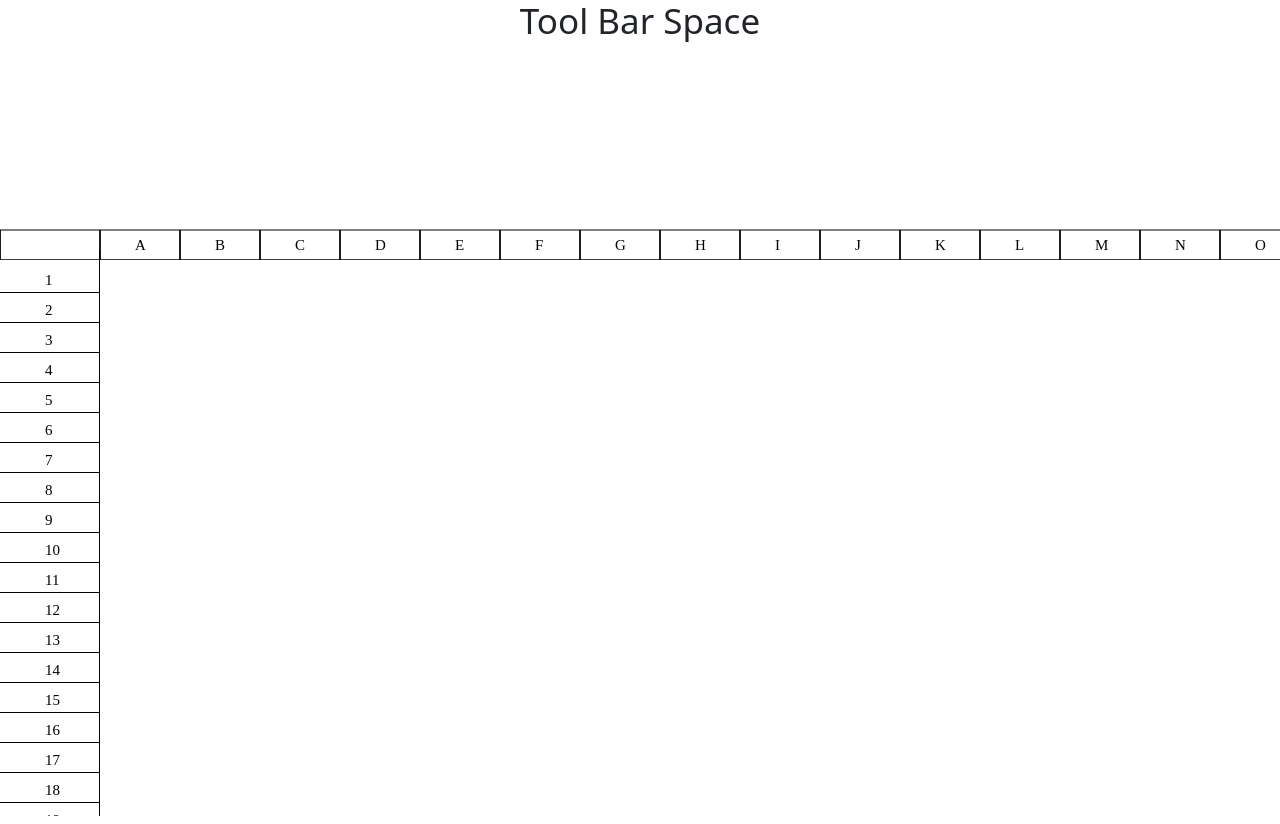
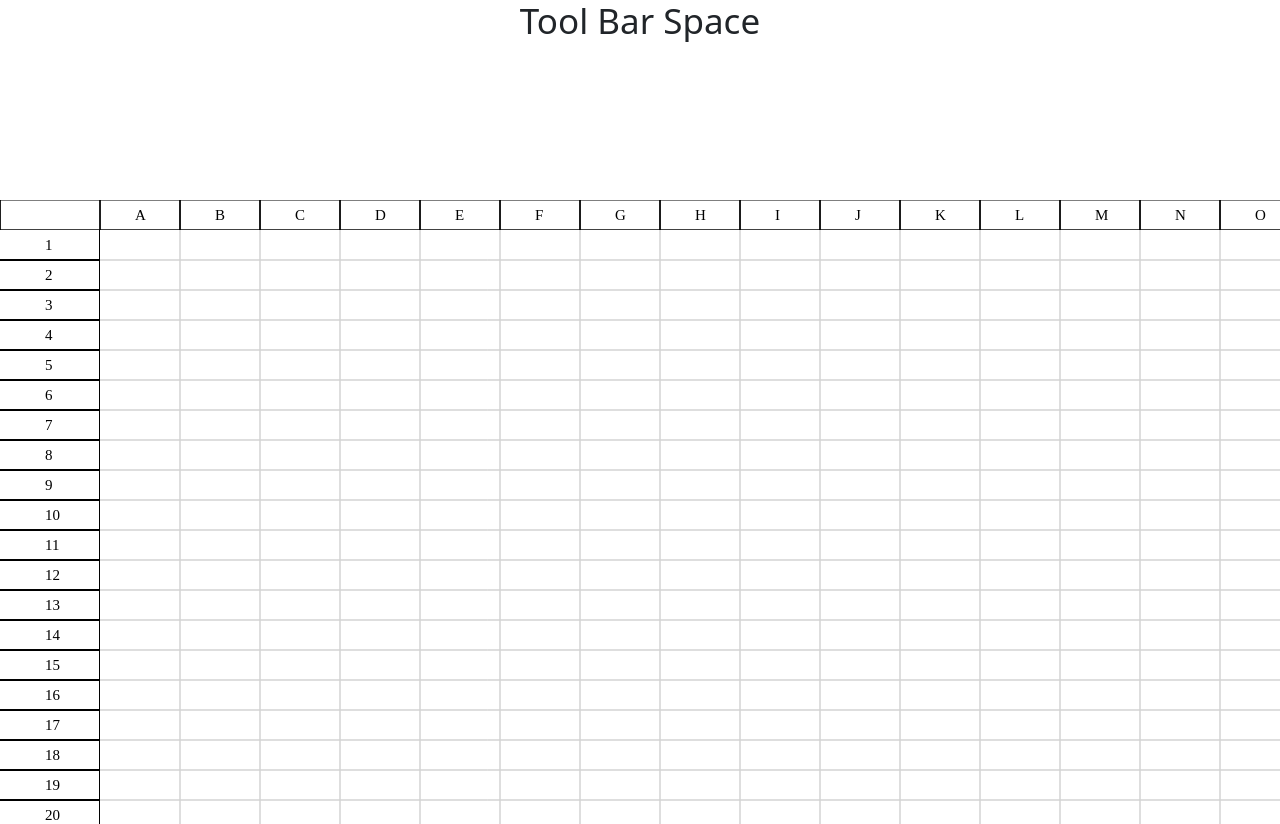
Before and after one commit to NathanaelEastwood/SheetAI, a React (Vite) app: page / in a window 1280 px wide. Built offline with nearby package versions, Linux system fonts and the light colour scheme.

Commit message:
Added the table element, applied some fixes to prevent canvas stretching.

```diff
--- a/src/Components/Sidebar.tsx
+++ b/src/Components/Sidebar.tsx
@@ -1,17 +1,19 @@
-import {useEffect, useRef, useState} from "react";
+import React, {forwardRef, useEffect, useRef, useState} from "react";
 
 interface SidebarProps {
     style?: React.CSSProperties;
 }
 
-const Sidebar: React.FC<SidebarProps> = ({ style }) => {
+const Sidebar = forwardRef<HTMLCanvasElement, SidebarProps>((props, ref) => {
+    const { style } = props;
+    const localCanvasRef = useRef<HTMLCanvasElement>(null);
     const [height, setWidth] = useState<number>(50);
     const [startingNumber, setStartingLetter] = useState<number>(1);
     const [rowHeadings, setRowHeadings] = useState<number[]>(() => generateRowHeadings(startingNumber, height));
     const canvasRef = useRef<HTMLCanvasElement>(null);
 
     useEffect(() => {
-        const canvas = canvasRef.current;
+        const canvas = (ref as React.RefObject<HTMLCanvasElement>)?.current || localCanvasRef.current;
         if (canvas) {
             const ctx = canvas.getContext("2d");
 
@@ -19,7 +21,7 @@ const Sidebar: React.FC<SidebarProps> = ({ style }) => {
                 // Get the dynamic height value using window.innerHeight for 100vh
                 let calculatedHeight: number = window.innerHeight - 50;
                 let calculatedWidth: number = style?.width ? parseInt(style.width.toString(), 10) : 100; // 50px adjustment (same as '50px' in the calc)
-                 // Default to 100 if no width is given
+                // Default to 100 if no width is given
                 // Set canvas width and height dynamically
                 canvas.width = calculatedWidth
                 canvas.height = calculatedHeight;
@@ -32,11 +34,11 @@ const Sidebar: React.FC<SidebarProps> = ({ style }) => {
                 ctx.lineTo(100, calculatedHeight)
 
                 rowHeadings.forEach((value: number, index: number) => {
-                    ctx.moveTo(0, 30 * index + 42.5);
-                    ctx.lineTo(100, 30 * index + 42.5);
+                    ctx.moveTo(0, 30 * index + 30);
+                    ctx.lineTo(100, 30 * index + 30);
 
                     ctx.stroke();
-                    const y = 30 * index + 35; // Calculate y-coordinate for each number
+                    const y = 30 * index + 20; // Calculate y-coordinate for each number
                     const x = 45; // Fixed x-coordinate
                     ctx.fillText(String(value), x, y);
                 });
@@ -44,8 +46,8 @@ const Sidebar: React.FC<SidebarProps> = ({ style }) => {
         }
     }, [rowHeadings, style]); // Add style to the dependencies array
 
-    return <canvas ref={canvasRef} style={style}></canvas>; // Apply the style prop to canvas
-};
+    return <canvas ref={ref || localCanvasRef} style={style}></canvas>; // Apply the style prop to canvas
+});
 
 export default Sidebar;
 
--- a/src/Components/Table.tsx
+++ b/src/Components/Table.tsx
@@ -1,13 +1,41 @@
-import TableProperties from "../Entities/TableProperties";
-import Col from "react-bootstrap/Col";
-import Row from "react-bootstrap/Row";
-import TableHead from "../Deprecated/TableHead";
-import TableRow from "../Deprecated/TableRow";
+import React, { forwardRef, useEffect, useRef } from "react";
 
-const Table: React.FC = () => {
-    return (
-        <canvas width={1950} height={1000}></canvas>
-    )
+interface TableProperties {
+    style?: React.CSSProperties;
+    width: number;
+    height: number;
 }
 
+const Table = forwardRef<HTMLCanvasElement, TableProperties>((tableProperties, ref) => {
+    const localCanvasRef = useRef<HTMLCanvasElement>(null);
+    useEffect(() => {
+        const canvas = (ref as React.RefObject<HTMLCanvasElement>)?.current || localCanvasRef.current;
+        if (canvas) {
+            const ctx = canvas.getContext("2d");
+            if (ctx) {
+                // Draw table cells
+                for (let i = 2; i < tableProperties.height + 2; i++) {
+                    ctx.beginPath();
+                    ctx.lineWidth = 1;
+                    ctx.strokeStyle = "#D3D3D3";
+                    ctx.moveTo(0, (30 * i));
+                    ctx.lineTo(canvas.width, (30 * i));
+                    ctx.stroke();
+                }
+
+                for (let j = 2; j < tableProperties.width + 2; j++) {
+                    ctx.beginPath();
+                    ctx.lineWidth = 1;
+                    ctx.strokeStyle = "#D3D3D3";
+                    ctx.moveTo(80 * j + 20, 0);
+                    ctx.lineTo(80 * j + 20, canvas.height); // Correct logic for cell lines
+                    ctx.stroke();
+                }
+            }
+        }
+    }, [tableProperties, ref]);
+
+    return <canvas ref={ref || localCanvasRef} width={1950} height={1000} style={tableProperties.style}></canvas>;
+});
+
 export default Table;
--- a/src/Components/TableContainer.tsx
+++ b/src/Components/TableContainer.tsx
@@ -2,43 +2,68 @@ import React, {useEffect, useRef, useState} from "react";
 import Table from "../Components/Table";
 import Sidebar from "./Sidebar";
 import Topbar from "./Topbar";
+import sidebar from "./Sidebar";
 
 const TableContainer: React.FC = () => {
     const containerRef = useRef<HTMLDivElement>(null);
-    const tableRef = useRef<HTMLDivElement>(null);
-    const tableHeight = useState(1000)
-    const tableWidth = useState(2000)
+    const tableRef = useRef<HTMLCanvasElement>(null);
+    const topRef = useRef<HTMLCanvasElement>(null);
+    const sideRef = useRef<HTMLCanvasElement>(null);
 
     useEffect(() => {
-        if (containerRef.current && tableRef.current) {
-            const container = containerRef.current;
-            const table = tableRef.current;
+        const handleScroll = (event: Event) => {
+            const target = event.target as HTMLDivElement;
+            const scrollX = target.scrollLeft; // Horizontal scroll position
+            const scrollY = target.scrollTop;  // Vertical scroll position
+            const containerLeft = containerRef.current.offsetLeft || 0;
+            const containerTop = containerRef.current.offsetTop || 0;
 
-            // Dimensions for Topbar and Sidebar
-            const sidebarWidth = 200; // Adjust to match Sidebar width
-            const topbarHeight = 50; // Adjust to match Topbar height
+            console.log(containerLeft, containerTop);
 
-            // Calculate available space for the Table
-            const availableWidth = container.offsetWidth - sidebarWidth;
-            const availableHeight = container.offsetHeight - topbarHeight;
+            // TODO: Fix the issue where scrolling both X and Y directions, causes one scroll bar to snap back.
 
-            // Resize and center the Table dynamically
-            table.style.width = `${availableWidth * 0.6}px`; // 60% of available width
-            table.style.height = `${availableHeight * 0.6}px`; // 60% of available height
-            table.style.position = "absolute";
-            table.style.left = `${(availableWidth - table.offsetWidth) / 2}px`;
-            table.style.top = `${(availableHeight - table.offsetHeight) / 2 + topbarHeight}px`;
+            if (scrollY !== 0 && topRef.current) {
+                topRef.current.style.position = "fixed";
+                topRef.current.style.left = `${containerLeft}px`;  // Added 'px'
+                topRef.current.style.top = `${containerTop}px`;    // Added 'px'
+            } else if (topRef.current) {
+                topRef.current.style.position = "absolute";
+                topRef.current.style.left = "0px";  // Reset left
+                topRef.current.style.top = "0px";   // Reset top
+
+            }
+
+            if (scrollX !== 0 && sideRef.current) {
+                sideRef.current.style.position = "fixed";
+                sideRef.current.style.left = `${containerLeft}px`;  // Added 'px'
+                sideRef.current.style.top = `${containerTop + 30}px`;    // Added 'px'
+            } else if (sideRef.current) {
+                sideRef.current.style.position = "absolute";
+                sideRef.current.style.left = "0px";  // Reset left
+                sideRef.current.style.top = "30px";   // Reset top
+            }
+        };
+
+        const container = containerRef.current;
+        if (container) {
+            container.addEventListener("scroll", handleScroll);
         }
+
+        return () => {
+            if (container) {
+                container.removeEventListener("scroll", handleScroll);
+            }
+        };
     }, []);
 
+
     return (
-
             <div
                 className="canvasContainer"
                 style={{
                     position: "absolute",
                     width: "100vw",
-                    height: "77vh", // Ensure full viewport height
+                    height: "78vh", // Ensure full viewport height
                     margin: 0, // Remove any default margin
                     padding: 0, // Remove any padding
                     boxSizing: "border-box", // Include padding and border in dimensions
@@ -53,29 +78,36 @@ const TableContainer: React.FC = () => {
                         position: "absolute",
                         top: 0,
                         left: 0,
-                        width: "100%",
-                        height: "50px", // Matches topbarHeight
+                        height: "30px", // Matches topbarHeight
                         zIndex: 1,
                     }}
+                    ref = {topRef}
                 />
 
-                {/* Sidebar positioned on the right */}
+                {/* Sidebar positioned on the left */}
                 <Sidebar
                     style={{
                         position: "absolute",
-                        top: "50px", // Below Topbar
+                        top: "30px", // Below Topbar
                         left: 0,
                         width: "100px", // Matches sidebarWidth
-                        height: "calc(100vh - 50px)", // Full height minus Topbar
                         zIndex: 1,
                     }}
+                    ref = {sideRef}
                 />
 
                 {/* Table dynamically sized and centered */}
                 {/*<div ref={tableRef}>
                     <Table />
                 </div>*/}
-                <Table />
+                <Table
+                    style={{
+                        height: "1000px",
+                        width: "1950px",
+                        top: "0",
+                        left: "0"
+                    }}
+                    ref={tableRef} width={24} height={30} />
             </div>
     );
 };
--- a/src/Components/Topbar.tsx
+++ b/src/Components/Topbar.tsx
@@ -1,100 +1,91 @@
-import {useEffect, useRef, useState} from "react";
+import React, { useEffect, useRef, useState, forwardRef } from "react";
 
 interface TopbarProps {
     style?: React.CSSProperties;
 }
 
-const Topbar: React.FC<TopbarProps> = (style) => {
+const Topbar = forwardRef<HTMLCanvasElement, TopbarProps>((props, ref) => {
+    const { style } = props;
+    const localCanvasRef = useRef<HTMLCanvasElement>(null);
+
     const [width, setWidth] = useState<number>(24);
     const [startingLetter, setStartingLetter] = useState<number>(0);
-    const [columnHeadings, setColumnHeadings] = useState<string[]>(() => generateLetterList(width, startingLetter));
-
-    const canvasRef = useRef<HTMLCanvasElement>(null);
+    const [columnHeadings, setColumnHeadings] = useState<string[]>(() =>
+        generateLetterList(width, startingLetter)
+    );
 
     useEffect(() => {
-        const canvas = canvasRef.current;
+        const canvas = (ref as React.RefObject<HTMLCanvasElement>)?.current || localCanvasRef.current;
         if (canvas) {
             const ctx = canvas.getContext("2d");
             if (ctx) {
-                // Set canvas dimensions (optional, adjust as needed)
                 canvas.width = 2000;
-                canvas.height = 60;
+                canvas.height = 30;
 
-                // Set font and styling for text
                 ctx.font = "15px serif";
                 ctx.fillStyle = "black";
 
                 ctx.beginPath();
                 ctx.lineWidth = 1;
-                // draw vertical line preceding the letter.
-                ctx.moveTo(0, 30);
-                ctx.lineTo(0, 60)
+
+                ctx.moveTo(0, 0);
+                ctx.lineTo(0, 30);
                 ctx.stroke();
 
-                // draw horizontal bottom line
-                ctx.lineTo(100, 60)
-                ctx.stroke()
+                ctx.lineTo(100, 30);
+                ctx.stroke();
 
-                // draw horizontal top line
-                ctx.moveTo(0, 30)
-                ctx.lineTo(100, 30)
+                ctx.moveTo(0, 0);
+                ctx.lineTo(100, 0);
+                ctx.stroke();
 
-                ctx.stroke()
-
-                // Draw the letters on the canvas
                 columnHeadings.forEach((letter, index) => {
                     ctx.beginPath();
                     ctx.lineWidth = 1;
-                    const x = 80 * index + 55; // Calculate x-coordinate for each letter
-                    const y = 50; // Fixed y-coordinate
+                    const x = 80 * index + 55;
+                    const y = 20;
 
-                    // draw vertical line preceding the letter.
-                    ctx.moveTo(x + 45, 30);
-                    ctx.lineTo(x + 45, 60)
+                    ctx.moveTo(x + 45, 0);
+                    ctx.lineTo(x + 45, 30);
                     ctx.stroke();
 
-                    // draw horizontal bottom line
-                    ctx.lineTo(x + 125, 60)
-                    ctx.stroke()
+                    ctx.lineTo(x + 125, 30);
+                    ctx.stroke();
 
-                    // draw horizontal top line
-                    ctx.moveTo(x + 45, 30)
-                    ctx.lineTo(x + 125, 30)
-
-                    ctx.stroke()
+                    ctx.moveTo(x + 45, 0);
+                    ctx.lineTo(x + 125, 0);
+                    ctx.stroke();
 
                     ctx.fillText(letter, x, y);
                 });
             }
         }
-    }, [columnHeadings]); // Re-run the effect if columnHeadings change
+    }, [columnHeadings]);
 
-    return <canvas ref={canvasRef}></canvas>;
-}
+    return <canvas ref={ref || localCanvasRef} style={style}></canvas>;
+});
 
-export default Topbar
+export default Topbar;
 
 function generateLetterList(width: number, startingLetter: number): string[] {
-    let result = []
+    let result = [];
     for (let i = startingLetter; i < startingLetter + width; i++) {
-        result.push(getLetterFromNumber(i))
+        result.push(getLetterFromNumber(i));
     }
-    return result
+    return result;
 }
 
 function getLetterFromNumber(number: number): string {
     let result = "";
-    while(number > 0) {
+    while (number > 0) {
         let rem = number % 26;
-
-        if (rem == 0) {
-            result += 'Z'
-            number = Math.floor((number / 26) - 1);
+        if (rem === 0) {
+            result += "Z";
+            number = Math.floor(number / 26) - 1;
         } else {
             result += String.fromCharCode(number - 1 + "A".charCodeAt(0));
-            number = Math.floor(number/26);
+            number = Math.floor(number / 26);
         }
     }
-
     return result.split("").reverse().join("");
 }
```
